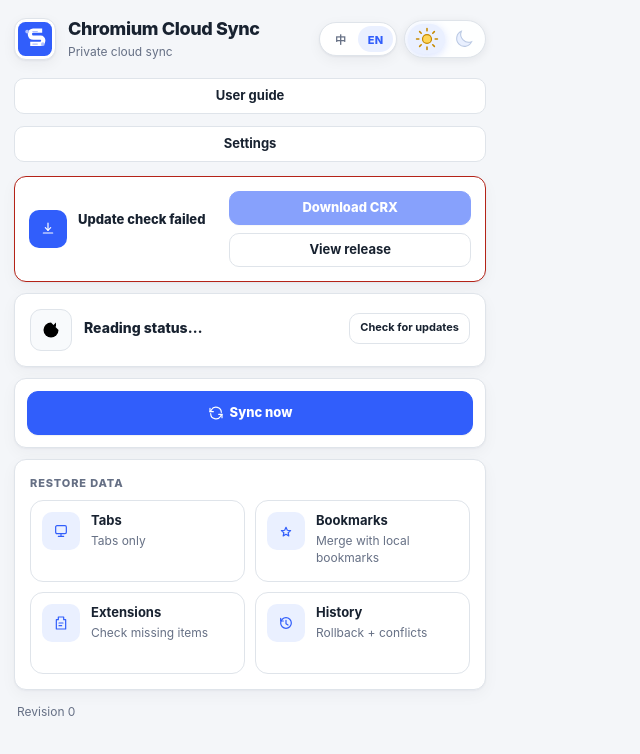
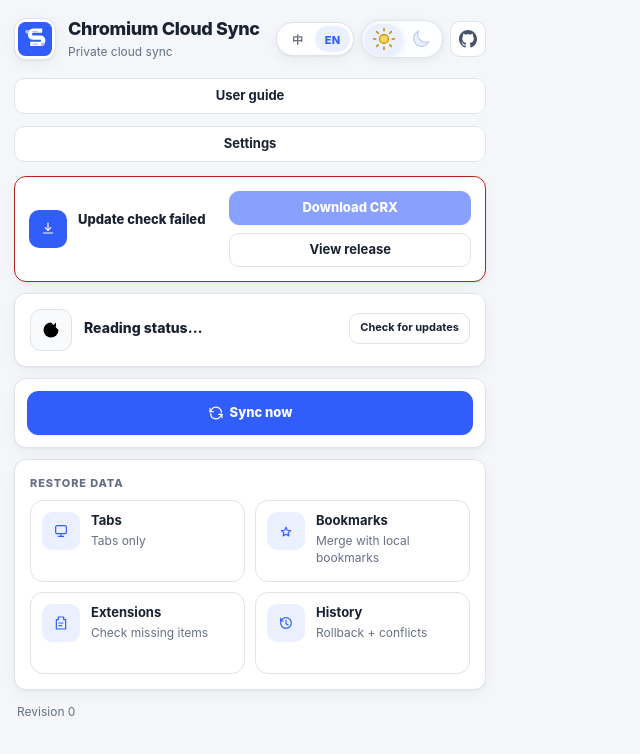
Before and after one commit to CYoJkoY/ChromiumCloudSync, a website with bundled scripts: page src/ui/pages/popup.html in a window 1280 px wide. Shown: the whole page, without its empty margins (0-640 px from the left). Built offline with nearby package versions, Linux system fonts and the light colour scheme; some packages are replaced by stand-ins of ours; no server answers; files whose address does not match are found by name.

Commit message:
feat(popup): Add GitHub repository link to the popup header.
- Add a GitHub icon link that opens the project repository in a new tab.
- Update icon button styles to remove underlines on anchor elements.

```diff
--- a/src/ui/pages/popup.html
+++ b/src/ui/pages/popup.html
@@ -113,12 +113,48 @@
               </svg>
             </button>
           </div>
+
+          <!-- 新增：GitHub 仓库跳转图标 -->
+          <a
+            href="https://github.com/CYoJkoY/ChromiumCloudSync"
+            target="_blank"
+            rel="noopener noreferrer"
+            class="icon-button"
+            aria-label="GitHub"
+            title="GitHub"
+          >
+            <svg
+              width="18"
+              height="18"
+              viewBox="0 0 24 24"
+              fill="currentColor"
+              aria-hidden="true"
+            >
+              <path
+                d="M12 0C5.37 0 0 5.37 0 12c0 5.31 3.435 9.795 8.205 11.385.6.105.825-.255.825-.57 0-.285-.015-1.23-.015-2.235-3.015.555-3.795-.735-4.035-1.41-.135-.345-.72-1.41-1.23-1.695-.42-.225-1.02-.78-.015-.795.945-.015 1.62.87 1.845 1.23 1.08 1.815 2.805 1.305 3.495.99.105-.78.42-1.305.765-1.605-2.67-.3-5.46-1.335-5.46-5.925 0-1.305.465-2.385 1.23-3.225-.12-.3-.54-1.53.12-3.18 0 0 1.005-.315 3.3 1.23.96-.27 1.98-.405 3-.405s2.04.135 3 .405c2.295-1.56 3.3-1.23 3.3-1.23.66 1.65.24 2.88.12 3.18.765.84 1.23 1.905 1.23 3.225 0 4.605-2.805 5.625-5.475 5.925.435.375.81 1.095.81 2.22 0 1.605-.015 2.895-.015 3.3 0 .315.225.69.825.57A12.02 12.02 0 0 0 24 12c0-6.63-5.37-12-12-12z"
+              />
+            </svg>
+          </a>
         </div>
       </header>
 
       <nav class="popup-navigation" aria-label="Primary">
-        <button type="button" id="guide" class="secondary footer-action" data-i18n="guide">User guide</button>
-        <button type="button" id="options" class="secondary footer-action" data-i18n="settings">Settings</button>
+        <button
+          type="button"
+          id="guide"
+          class="secondary footer-action"
+          data-i18n="guide"
+        >
+          User guide
+        </button>
+        <button
+          type="button"
+          id="options"
+          class="secondary footer-action"
+          data-i18n="settings"
+        >
+          Settings
+        </button>
       </nav>
 
       <section id="updateCard" class="card update-card" hidden>
@@ -210,7 +246,8 @@
                 <path d="M12 16v4" /></svg></span
             ><span class="action-copy"
               ><span class="action-name" data-i18n="tabs">Tabs</span
-              ><span class="action-desc" data-i18n="tabsOnly">Tabs only</span
+              ><span class="action-desc" data-i18n="tabsOnly"
+                >Tabs only</span
               ></span
             ></button
           ><button type="button" id="restoreBookmarks" class="action-tile">
--- a/src/ui/styles/ui.css
+++ b/src/ui/styles/ui.css
@@ -236,6 +236,7 @@
   display: grid;
   place-items: center;
   cursor: pointer;
+  text-decoration: none; /* 新增：防止 a 标签出现下划线 */
 }
 .icon-button:hover {
   background: var(--surface-2);
```
